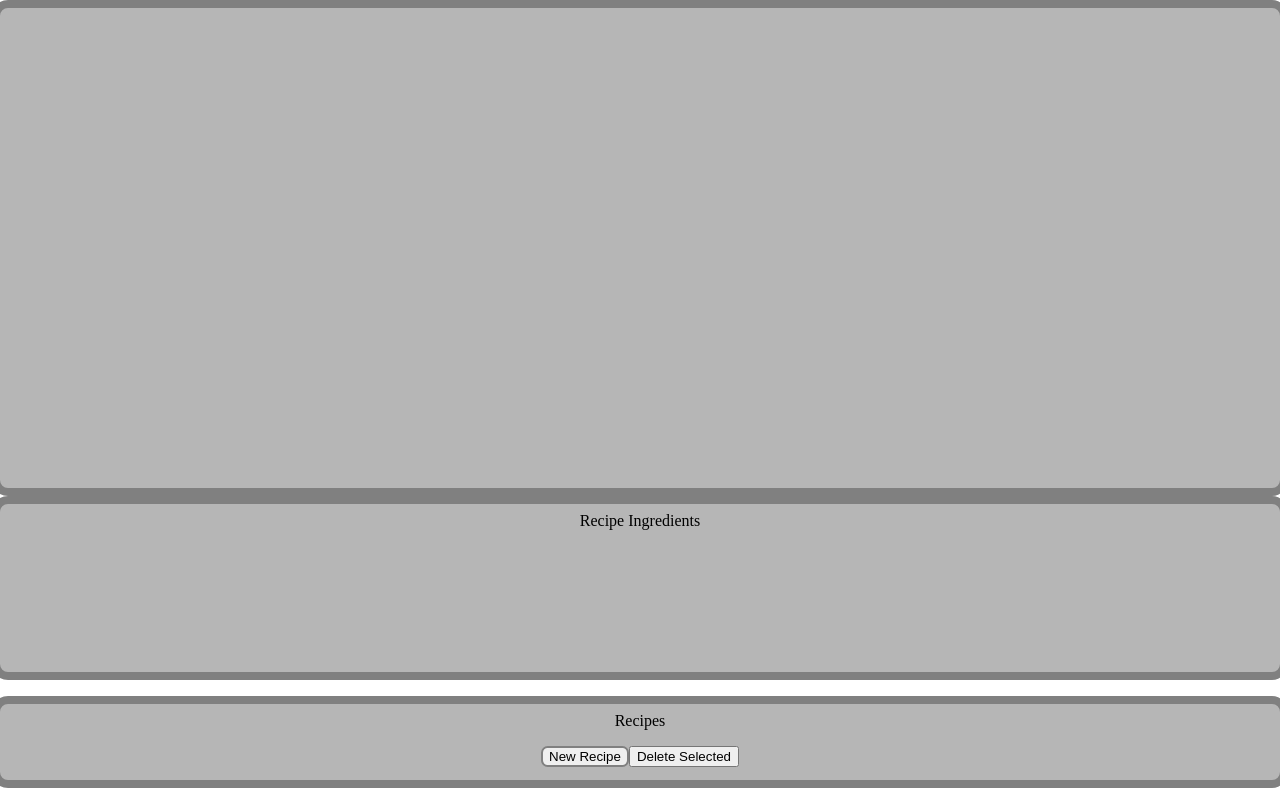
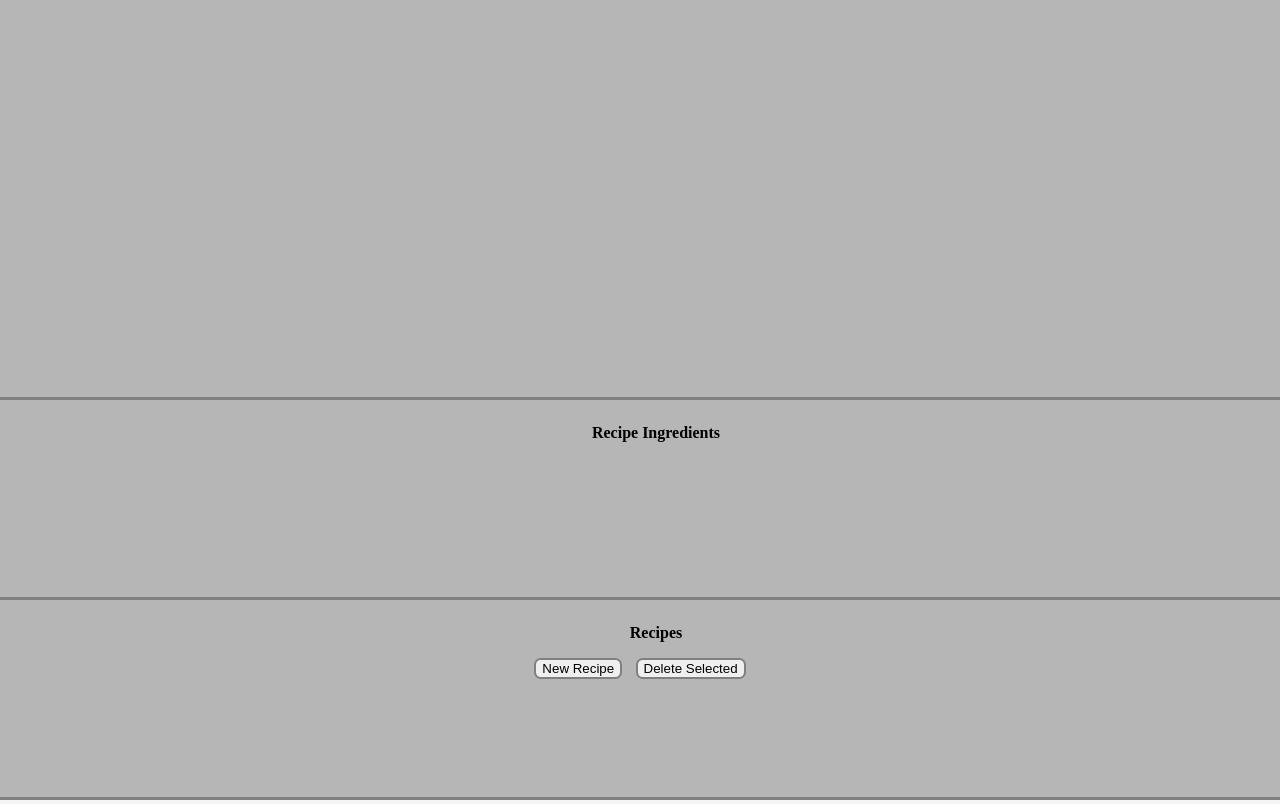
Before and after one commit to DanRHenry/shoppingList, a plain HTML site: page client/index.html in a window 1280 px wide. Drawn offline with Linux system fonts and the light colour scheme; no server answers.

Commit message:
changed the page layout to remove borders and fit on screen better

```diff
--- a/client/styles/style.css
+++ b/client/styles/style.css
@@ -1,76 +1,111 @@
 body {
-    display: flex;
+    /* display: flex;
     flex-direction: column;
-    align-items: center;
+    align-items: center; */
+    display: grid;
+    grid-template-rows: 50vh 25vh 25vh;
+    /* row-gap: 1px; */
     margin: 0;
+    background-color: whitesmoke;
+    /* gap: 1em; */
+    /* max-height: 98vh; */
+    /* background-color: rgb(182, 182, 182); */
 }
 
-#applicationContaner{
-    /* align-items: center; */
+#main {
+    display: grid;
+    /* grid-template-rows: 1.75fr 1fr 1fr; */
+    grid-template-rows: 50vh 25vh 25vh;
+    width: 100%;
+    /* max-height: 100vh; */
+
+    /* align-items: center;  */
+
+}
+
+#applicationContaner, #recipeContent, #recipesContainer{
     display: flex;
     flex-direction: column;
     background-color: rgb(182, 182, 182);
-    height: 60vh;
-    /* width: 95vw; */
-    width: 100%;
-    border-radius: 1em;
-    border: .5em solid gray;
+    /* width: 100%; */
+    /* border-radius: 1em; */
+    overflow-y: auto;
+
+    /* border-top: .5em solid gray; */
+    border-bottom: 3px solid gray;
+    /* height: 100%; */
+    /* max-height: 100%; */
 }
 
-/* #recipeContentContainer {
-    display: flex;
-    flex-direction: column;
-    min-width: 100%;
-    background-color: red;
-} */
+#applicationContaner {
+    /* max-height: 50vh; */
+}
+
 
 #family {
     visibility: hidden;
 }
 
 #recipeContent, #recipesContainer {
-    background-color: rgb(182, 182, 182);
-    border-radius: 1em;
-    border: .5em solid gray;
     padding-top: .5em;
-    overflow-x: hidden;
+    /* overflow-x: hidden; */
+    align-items: center;
+    /* max-height: 22vh; */
     display: flex;
     flex-direction: column;
-    align-items: center;
-    min-width: 100%;
-    margin-bottom: 1em;
+    /* margin-bottom: 1em; */
+    /* min-height: 100%; */
 }
 
-/* #recipesContainer {
-    background-color: rgb(182, 182, 182);
-    border-radius: 1em;
-    border: .5em solid gray;
-    padding-top: .5em;
-    overflow-x: hidden;
-    min-width: fit-content;
-    width: 95vw;
-    width: 100%;
-    padding-bottom: 1em;
+/* #recipeAlignment {
+    display: flex;
+    flex-direction: row;
+    align-items: center;
+    background-color: rebeccapurple;
+    height: 100%;
 } */
 
 #recipeItem, #selections {
-    text-align: center;
+    /* text-align: center; */
     width: 80vw;
+    /* display: flex;
+    flex-direction: column; */
+    /* align-items: center; */
+    /* background-color: blue; */
+    height: 100%;
+    display: flex;
+    flex-direction: column;
+}
+
+#recipeItem {
+
+    align-items: center;
 }
 
 #recipeItemTable{
+    /* display: flex; */
+    /* flex-direction: row; */
     overflow-y: auto;
-    width: 100%;
+    min-width: 100%;
+    /* align-items: center; */
 }
 
 
-#recipeContent, #recipeContent {
-    min-height: 10em;
+#recipeContent {
+    overflow-y: auto;
+
 }
 
 
-#headers, #recipeHeaders {
+.headers, #headers, #recipeHeaders {
     margin-top: 1em;
+    user-select: none;
+    font-weight: bold;
+}
+
+.headers {
+    position: relative;
+    left: 1em;
 }
 
 #checkboxHeader {
@@ -87,6 +122,7 @@ body {
     padding-left: 10em;
     margin-left: 10em;
     background-color: rgb(211, 211, 211);
+    user-select: none;
 }
 
 .recipeGroup {
@@ -102,6 +138,10 @@ body {
     background-color: white;
 }
 
+.mainContent:hover, .recipeGroup:hover {
+    background-color: gray;
+    color: white;
+}
 /* checkbox, recipename, ingredientcheck, ingredient */
 
 #removeSelectedItemsContainer{
@@ -153,28 +193,21 @@ body {
     text-align: center;
 }
 
-#addRecipe {
-    margin-bottom: 1em;
+#addRecipe, #deleteRecipe, #newIngredientInputFieldBtn, #newRecipeInputBtn {
+    /* margin-bottom: 1em; */
     border: 2px solid gray;
     border-radius: .5em;
 }
 
-#addRecipe:hover {
+.button:hover {
     background-color: gray;
+    color: white;
 }
 
-/* #addRecipeBtn {
-    border: 2px solid black;
-    border-radius: .5em;
-} */
+#addRecipe {
+    margin-right: 1em;
+}
 
-/* #newRecipeInputBtn {
-    visibility: hidden;
-} */
-
-#applicationContaner {
-    overflow-y: auto;
-}
 
 .qty > input {
     text-align: right;
```
